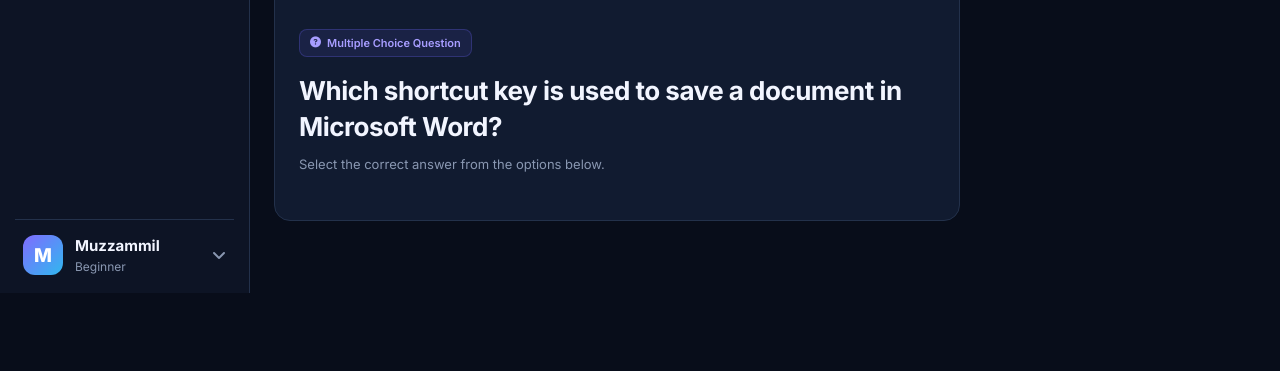
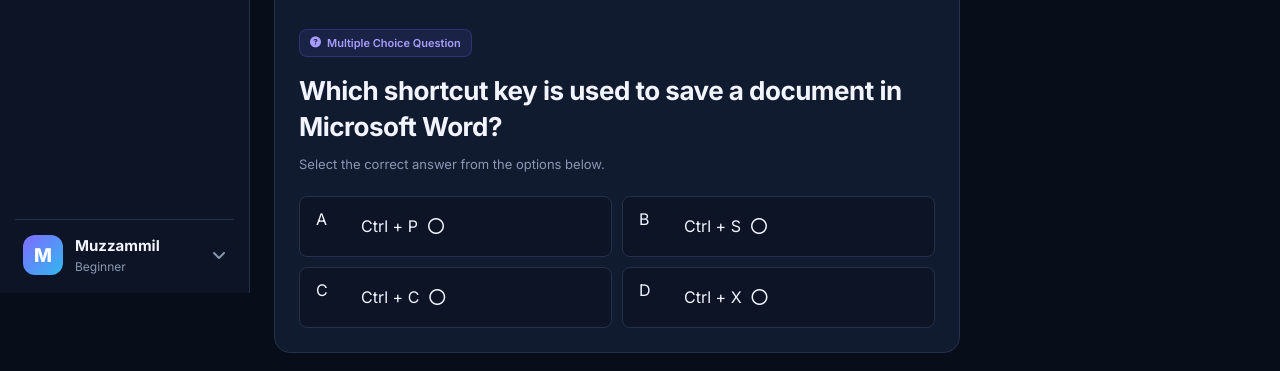
Before and after one commit to MuzzammilAhmed3/skillquest, a plain HTML site: page Pages/quiz.html in a window 1280 px wide. Shown: the part 507-878 px from the top of the page. Before the commit the page ends 800 px from the top, so only its background shows below. Drawn offline with Linux system fonts and the light colour scheme.

Commit message:
Initial Commit

```diff
--- a/Css/style.css
+++ b/Css/style.css
@@ -3819,3 +3819,34 @@ img {
   color: var(--color-text-muted);
   font-size: 13px;
 }
+
+.answer-options {
+  display: grid;
+  grid-template-columns: repeat(2, minmax(0, 1fr));
+  gap: var(--space-sm);
+}
+
+.answer-option {
+  position: relative;
+  min-height: 60px;
+  display: flex;
+  align-items: center;
+  gap: var(--space-sm);
+  padding: 12px var(--space-md);
+  background: var(--color-surface-main);
+  border: 1px solid var(--color-border);
+  border-radius: 8px;
+  cursor: pointer;
+  transition: var(--motion-fast);
+}
+
+.answer-option input {
+  position: absolute;
+  opacity: 0;
+  pointer-events: none;
+}
+
+.anwer-letter {
+  width: 35px;
+  height: 35px;
+}
--- a/Pages/quiz.html
+++ b/Pages/quiz.html
@@ -199,9 +199,47 @@
             </div>
 
             <!-- Answer Options -->
-             <div class="answer-options"></div>
+            <div class="answer-options" role="radiogroup" aria-label="Choose your answer">
+              <label class="answer-option">
+                <input type="radio" name="answer" value="A" />
 
+                <span class="anwer-letter">A</span>
 
+                <span class="anwer-text">Ctrl + P</span>
+
+                <i class="fa-regular fa-circle answer-check"></i>
+              </label>
+
+              <label class="answer-option">
+                <input type="radio" name="answer" value="B" />
+
+                <span class="anwer-letter">B</span>
+
+                <span class="anwer-text">Ctrl + S</span>
+
+                <i class="fa-regular fa-circle answer-check"></i>
+              </label>
+
+              <label class="answer-option">
+                <input type="radio" name="answer" value="C" />
+
+                <span class="anwer-letter">C</span>
+
+                <span class="anwer-text">Ctrl + C</span>
+
+                <i class="fa-regular fa-circle answer-check"></i>
+              </label>
+
+              <label class="answer-option">
+                <input type="radio" name="answer" value="D" />
+
+                <span class="anwer-letter">D</span>
+
+                <span class="anwer-text">Ctrl + X</span>
+
+                <i class="fa-regular fa-circle answer-check"></i>
+              </label>
+            </div>
           </div>
 
           <div class="quiz-side-panel"></div>
```
